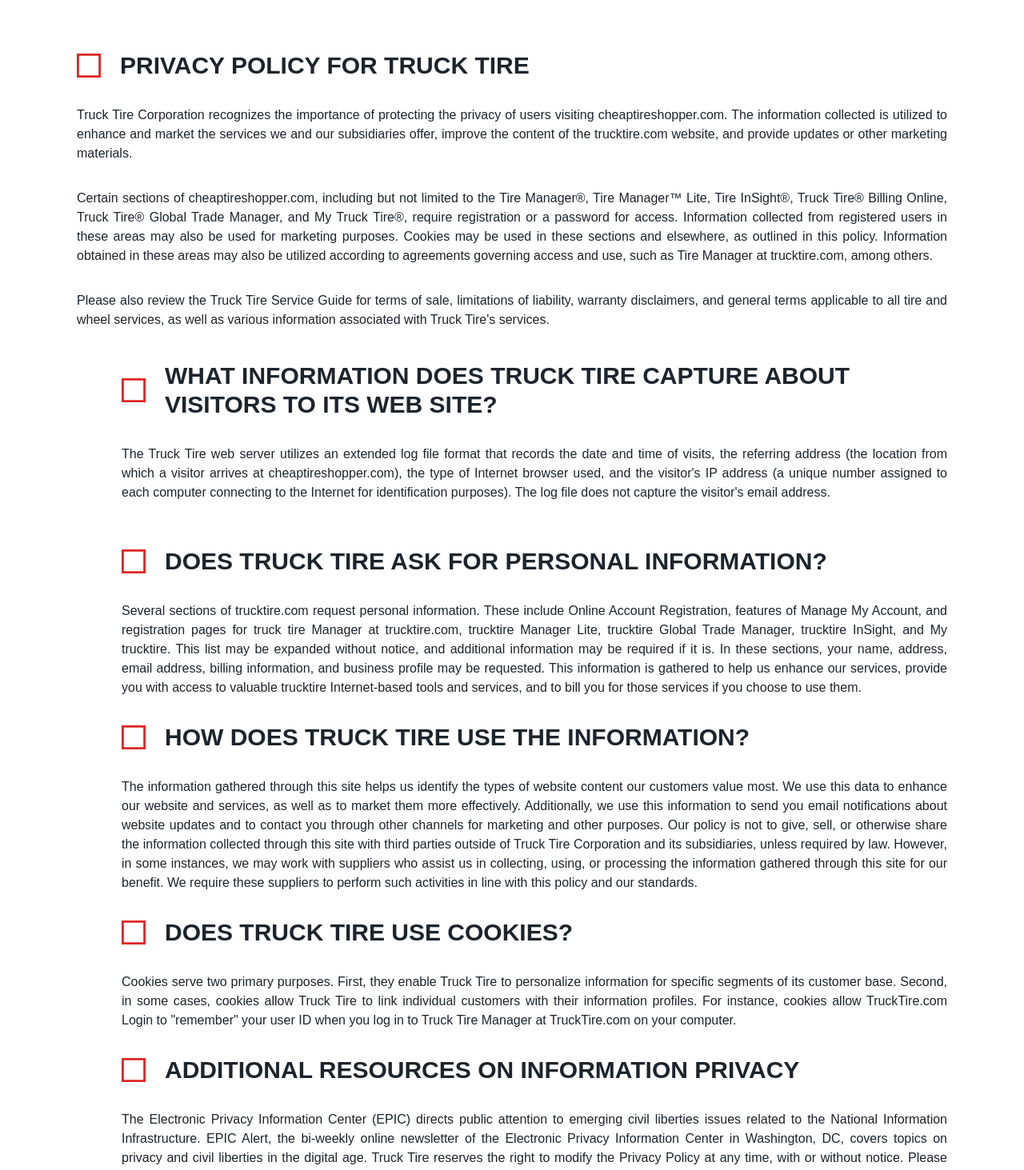
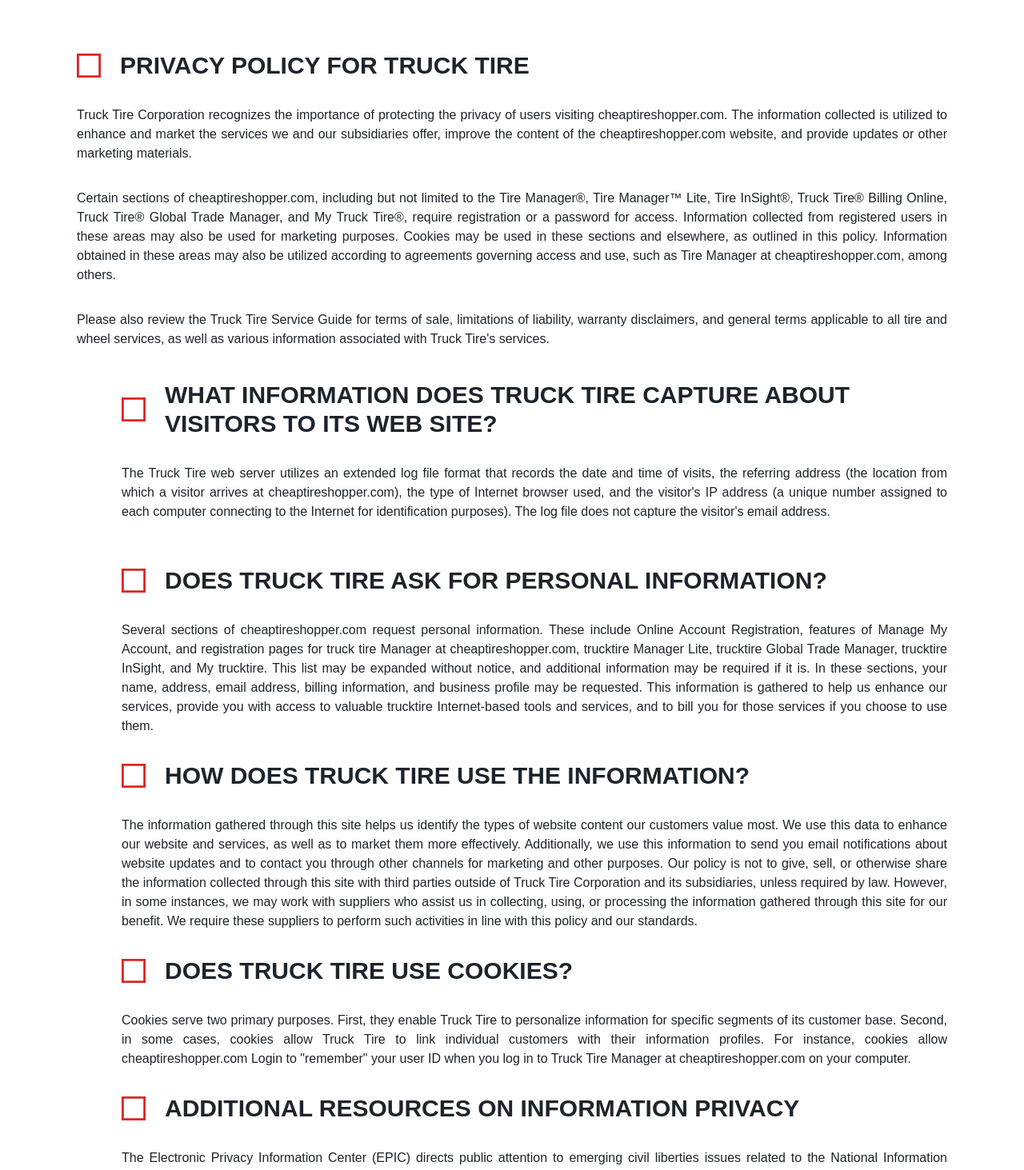
Before and after one commit to A2-ITLTD/truck-tire, a React (Vite) app: page /privacy in a window 1280 px wide. Shown: the part 260-1723 px from the top of the page at 80% size. Built offline with nearby package versions, Linux system fonts and the light colour scheme.

Commit message:
Update Privacy.jsx

```diff
--- a/src/Components/Privacy.jsx
+++ b/src/Components/Privacy.jsx
@@ -14,10 +14,10 @@
                         <span className="text-red-600"><FaRegSquareFull /></span>Privacy Policy For Truck Tire
                     </h1>
                     <p className="text-base font-medium text-justify">
-                    Truck Tire Corporation recognizes the importance of protecting the privacy of users visiting cheaptireshopper.com. The information collected is utilized to enhance and market the services we and our subsidiaries offer, improve the content of the trucktire.com website, and provide updates or other marketing materials.
+                    Truck Tire Corporation recognizes the importance of protecting the privacy of users visiting cheaptireshopper.com. The information collected is utilized to enhance and market the services we and our subsidiaries offer, improve the content of the cheaptireshopper.com website, and provide updates or other marketing materials.
                     </p>
                     <p className="text-base font-medium text-justify">
-                    Certain sections of cheaptireshopper.com, including but not limited to the Tire Manager®, Tire Manager™ Lite, Tire InSight®, Truck Tire® Billing Online, Truck Tire® Global Trade Manager, and My Truck Tire®, require registration or a password for access. Information collected from registered users in these areas may also be used for marketing purposes. Cookies may be used in these sections and elsewhere, as outlined in this policy. Information obtained in these areas may also be utilized according to agreements governing access and use, such as Tire Manager at trucktire.com, among others.
+                    Certain sections of cheaptireshopper.com, including but not limited to the Tire Manager®, Tire Manager™ Lite, Tire InSight®, Truck Tire® Billing Online, Truck Tire® Global Trade Manager, and My Truck Tire®, require registration or a password for access. Information collected from registered users in these areas may also be used for marketing purposes. Cookies may be used in these sections and elsewhere, as outlined in this policy. Information obtained in these areas may also be utilized according to agreements governing access and use, such as Tire Manager at cheaptireshopper.com, among others.
                     </p>
                     <p className="text-base font-medium text-justify">
                     Please also review the Truck Tire Service Guide for terms of sale, limitations of liability, warranty disclaimers, and general terms applicable to all tire and wheel services, as well as various information associated with Truck Tire's services.
@@ -39,7 +39,7 @@
                         Does Truck Tire ask for personal information?
                     </h1>
                     <p className="text-base font-medium text-justify">
-                    Several sections of trucktire.com request personal information. These include Online Account Registration, features of Manage My Account, and registration pages for truck tire Manager at trucktire.com, trucktire Manager Lite, trucktire Global Trade Manager, trucktire InSight, and My trucktire. This list may be expanded without notice, and additional information may be required if it is. In these sections, your name, address, email address, billing information, and business profile may be requested. This information is gathered to help us enhance our services, provide you with access to valuable trucktire Internet-based tools and services, and to bill you for those services if you choose to use them.
+                    Several sections of cheaptireshopper.com request personal information. These include Online Account Registration, features of Manage My Account, and registration pages for truck tire Manager at cheaptireshopper.com, trucktire Manager Lite, trucktire Global Trade Manager, trucktire InSight, and My trucktire. This list may be expanded without notice, and additional information may be required if it is. In these sections, your name, address, email address, billing information, and business profile may be requested. This information is gathered to help us enhance our services, provide you with access to valuable trucktire Internet-based tools and services, and to bill you for those services if you choose to use them.
                     </p>
                     <h1 className="uppercase text-xl md:text-3xl font-extrabold flex items-center gap-6">
                         <span className="text-red-600"><FaRegSquareFull /></span>
@@ -53,7 +53,7 @@
                         Does Truck Tire use cookies?
                     </h1>
                     <p className="text-base font-medium text-justify">
-                    Cookies serve two primary purposes. First, they enable Truck Tire to personalize information for specific segments of its customer base. Second, in some cases, cookies allow Truck Tire to link individual customers with their information profiles. For instance, cookies allow TruckTire.com Login to "remember" your user ID when you log in to Truck Tire Manager at TruckTire.com on your computer.
+                    Cookies serve two primary purposes. First, they enable Truck Tire to personalize information for specific segments of its customer base. Second, in some cases, cookies allow Truck Tire to link individual customers with their information profiles. For instance, cookies allow cheaptireshopper.com Login to "remember" your user ID when you log in to Truck Tire Manager at cheaptireshopper.com on your computer.
                     </p>
                     <h1 className="uppercase text-xl md:text-3xl font-extrabold flex items-center gap-6">
                         <span className="text-red-600"><FaRegSquareFull /></span>
```
